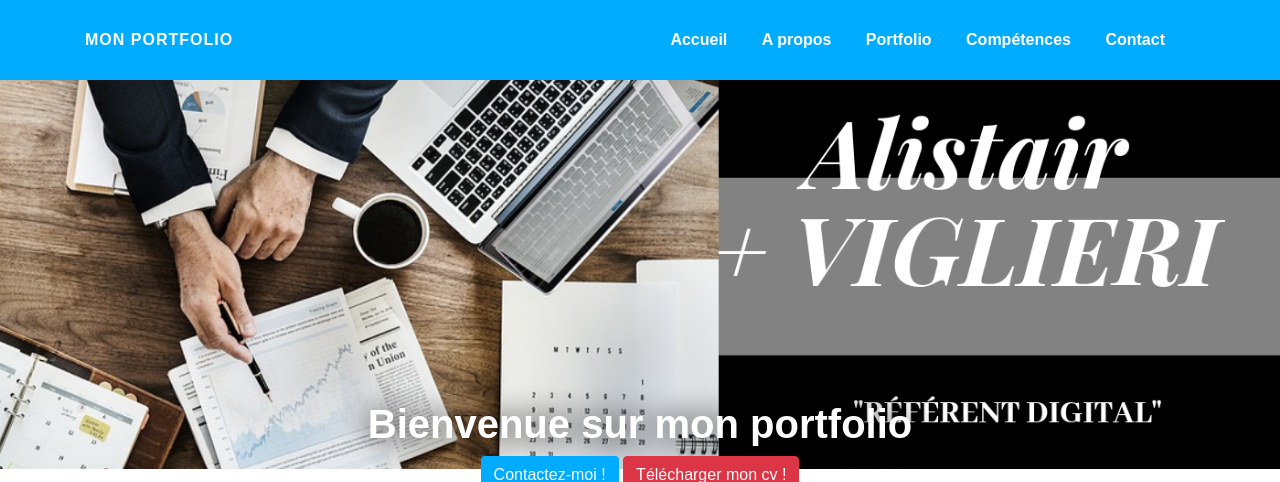
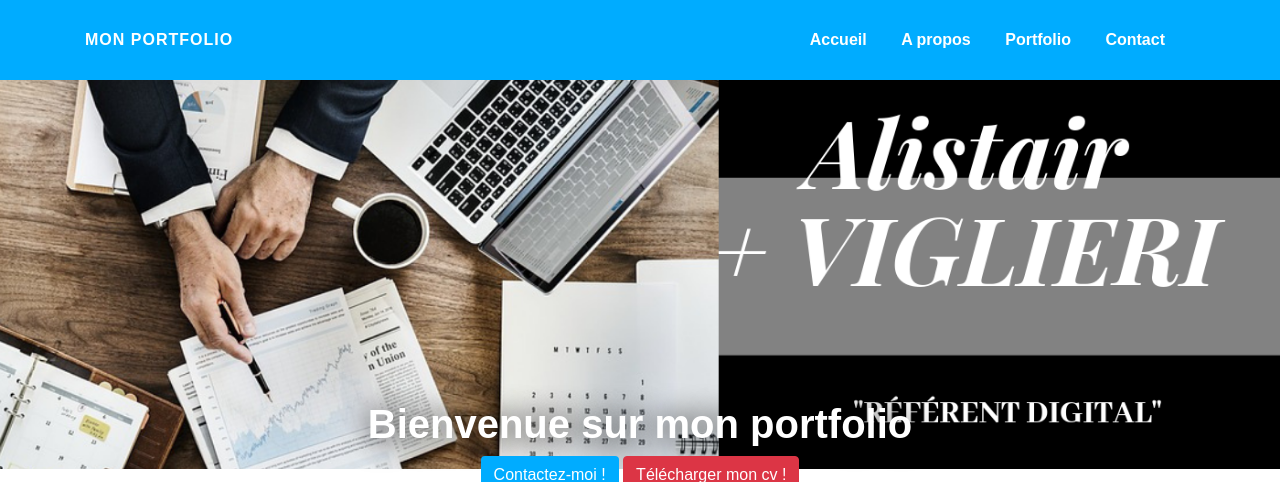
Before and after one commit to Mcali14/Portfolio, a PHP site: page / in a window 1280 px wide. Shown: the top 482 px of the page. Run offline with PHP 8.4, Linux system fonts and the light colour scheme.

Commit message:
modifications

```diff
--- a/assets/css/style.css
+++ b/assets/css/style.css
@@ -106,7 +106,7 @@ a, a:hover{
   text-align: center;
 }
 
-/*about*/
+/*portfolio*/
 
 .portfolio {
   background-color: #eeeeee;
@@ -119,6 +119,7 @@ a, a:hover{
 #portfolio {
   text-align: center;
 }
+
 
 .portfolio .item-folio {
   height: 50px;
--- a/index.html
+++ b/index.html
@@ -15,7 +15,6 @@
           <a href="#">Accueil</a>
           <a href="#about">A propos </a>
           <a href="#portfolio">Portfolio</a>
-          <a href="#Compétences">Compétences</a>
           <a href="#Contact">Contact</a>
         </nav>
       </div>
```
